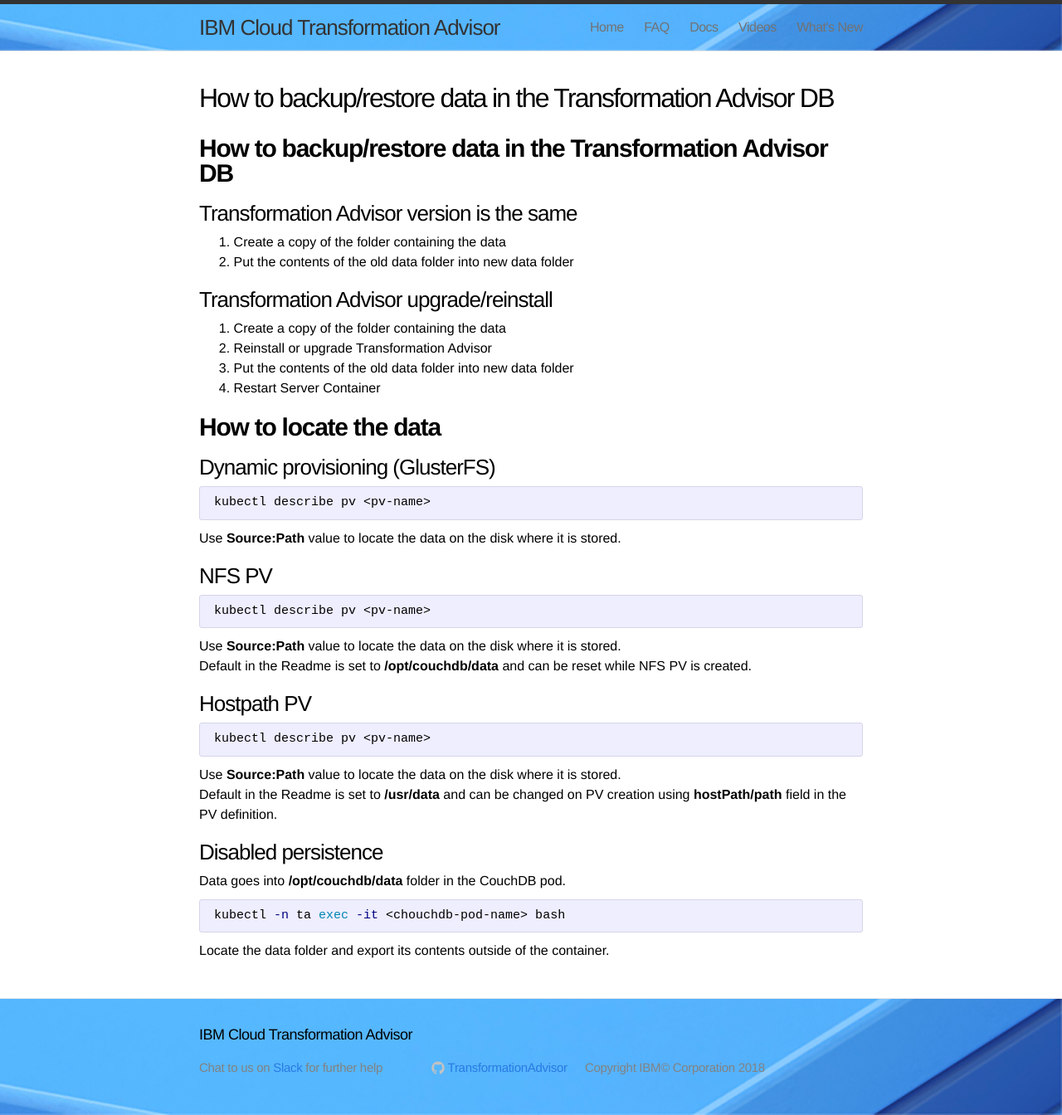
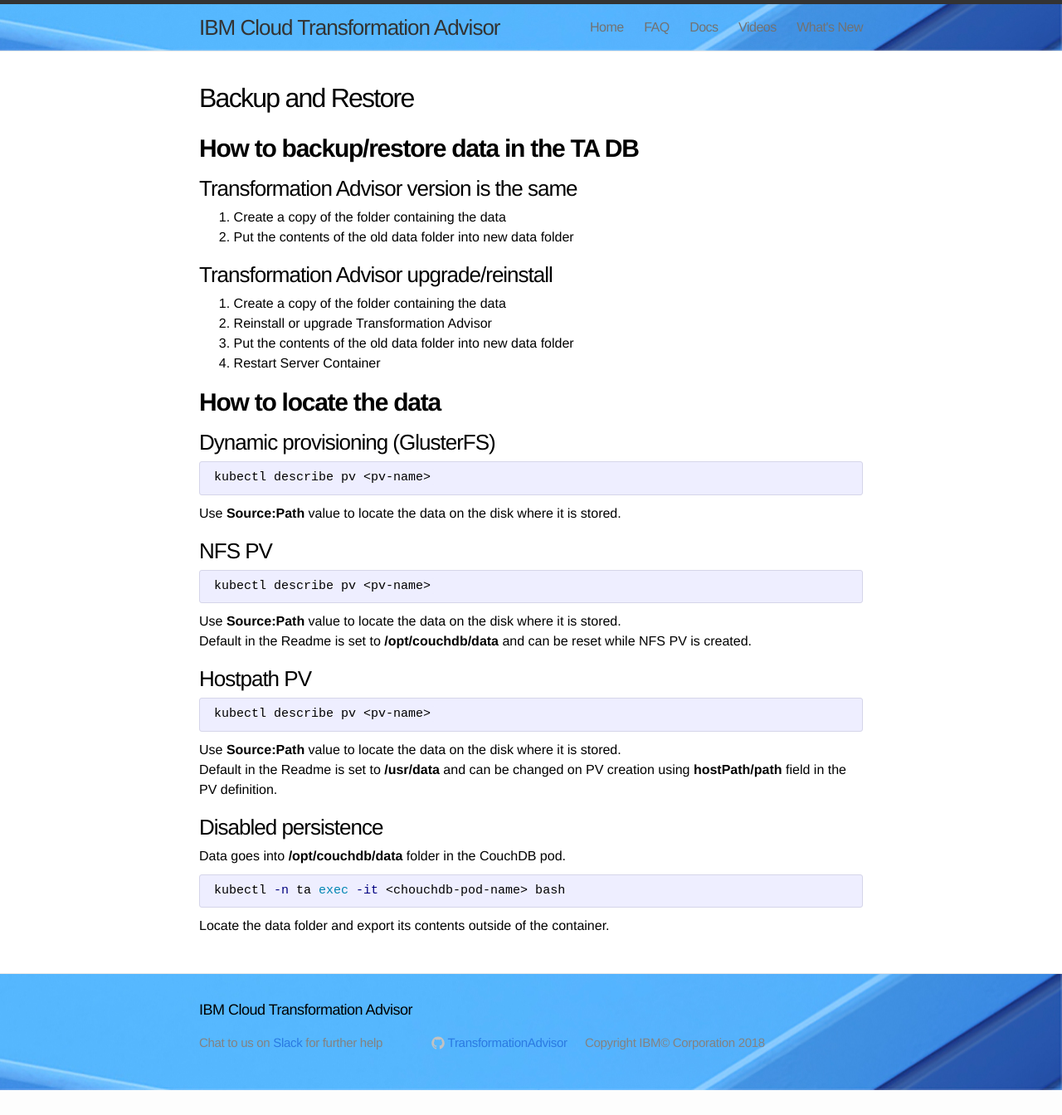
Before and after one commit to TransformationAdvisor/TA.github.io, a Jekyll site: the page built from doc/db_backup.md, in a window 1280 px wide. Shown: the whole page at 83% size. Built offline with Jekyll 4.4.1, drawn with Linux system fonts in a browser that asks for light colours; our own code applies the rules of GitHub Pages for plain Markdown files; after the commit the page ends 1314 px from its top, so only the background shows below that.

Commit message:
Update db_backup.md

```diff
--- a/doc/db_backup.md
+++ b/doc/db_backup.md
@@ -1,5 +1,8 @@
-
-## **How to backup/restore data in the Transformation Advisor DB**
+---
+layout: page
+title: Backup and Restore
+---
+## **How to backup/restore data in the TA DB**
 
 ### Transformation Advisor version is the same
 1. Create a copy of the folder containing the data
```
